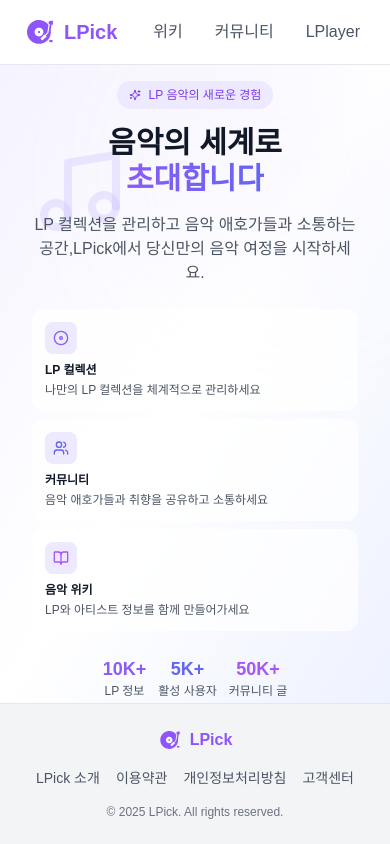
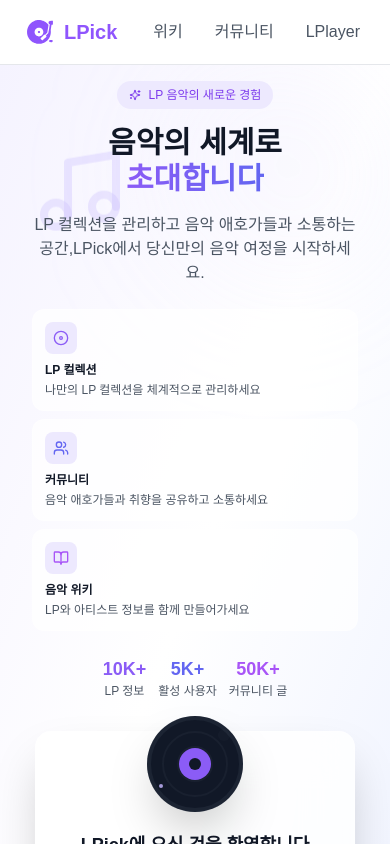
Before and after one commit to 404-Not-Found-DMU/lpick-frontend, a Next.js app: page /login in a window 390 px wide. Shown: the top 844 px of the page. Built offline with nearby package versions, Linux system fonts and the light colour scheme.

Commit message:
design: #11 푸터 위치 및 메인컨텐츠 레이아웃 조정

```diff
--- a/src/app/layout.tsx
+++ b/src/app/layout.tsx
@@ -9,10 +9,12 @@
     <html lang="ko" suppressHydrationWarning>
       <body>
         <ThemeProvider>
-          <div className="flex sm:min-h-screen h-screen flex-col">
+          <div className="min-h-screen flex flex-col">
             <Header />
-            <main className="flex-1 overflow-auto">
-              {children}
+            <main className="flex flex-1 flex-col min-h-0">
+              <div className="flex-1 h-full flex">
+                {children}
+              </div>
             </main>
             <Footer />
           </div>
--- a/src/app/login/page.tsx
+++ b/src/app/login/page.tsx
@@ -4,7 +4,7 @@
 
 const LoginPage = () => {
   return (
-    <div className="relative flex h-full w-full flex-col bg-gradient-to-br from-violet-50 via-white to-indigo-50 px-4 py-4 sm:px-8 sm:py-6 lg:px-12 lg:py-8 dark:from-gray-900 dark:via-gray-800 dark:to-violet-900/20">
+    <div className="relative flex min-h-0 w-full bg-gradient-to-br from-violet-50 via-white to-indigo-50 px-4 py-4 sm:px-8 sm:py-6 lg:px-12 lg:py-8 dark:from-gray-900 dark:via-gray-800 dark:to-violet-900/20">
       {/* 배경 장식 요소들 (떠다니는 음표만 남김) */}
       <div className="pointer-events-none absolute inset-0 overflow-hidden">
         {/* 떠다니는 음표 아이콘 */}
--- a/src/app/page.tsx
+++ b/src/app/page.tsx
@@ -1,4 +1,4 @@
-const containerClass = 'flex flex-col items-center justify-center space-y-8 min-h-full';
+const containerClass = 'flex flex-col items-center justify-center space-y-8';
 
 const Home = () => {
   return <div className={containerClass}>메인페이지</div>;
```
